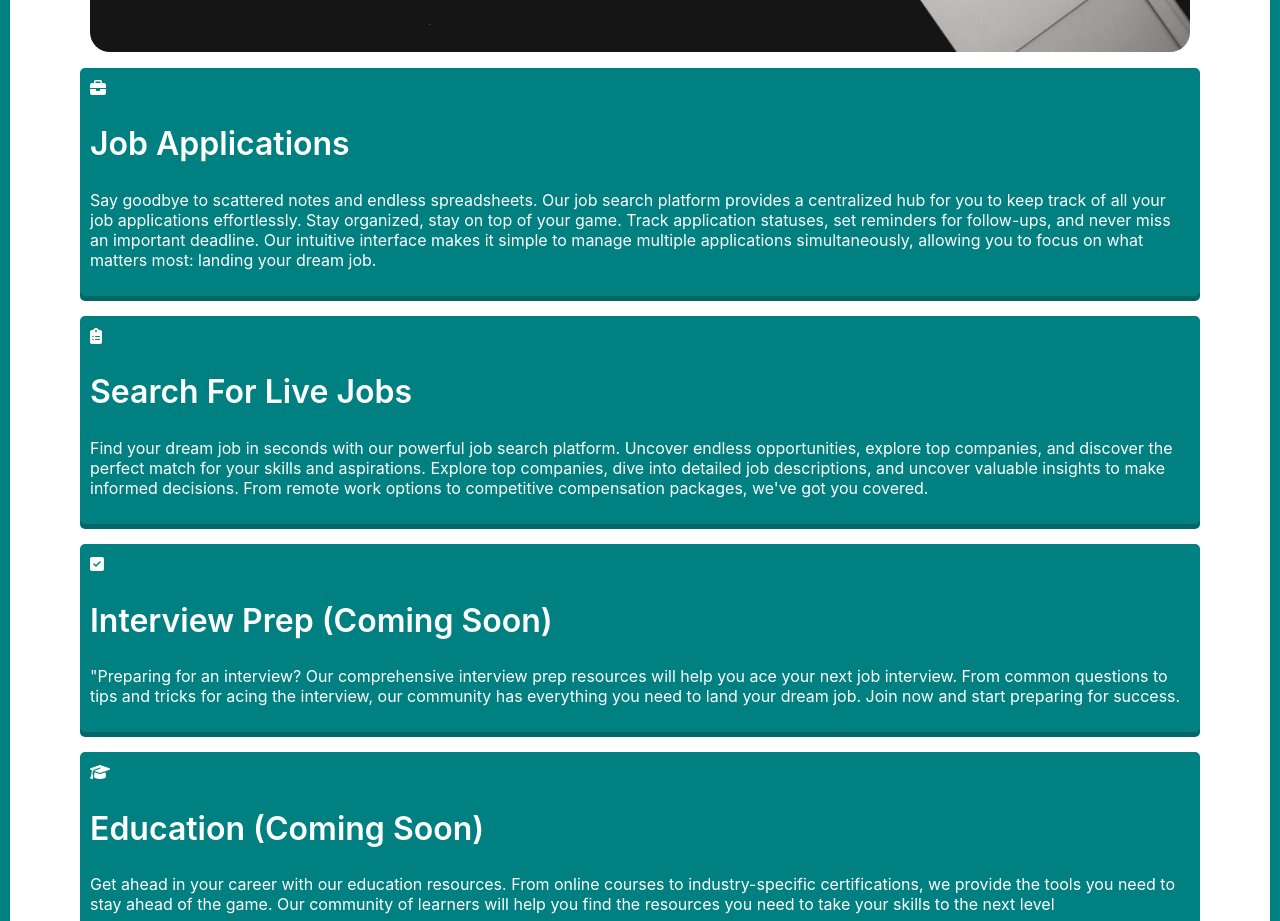
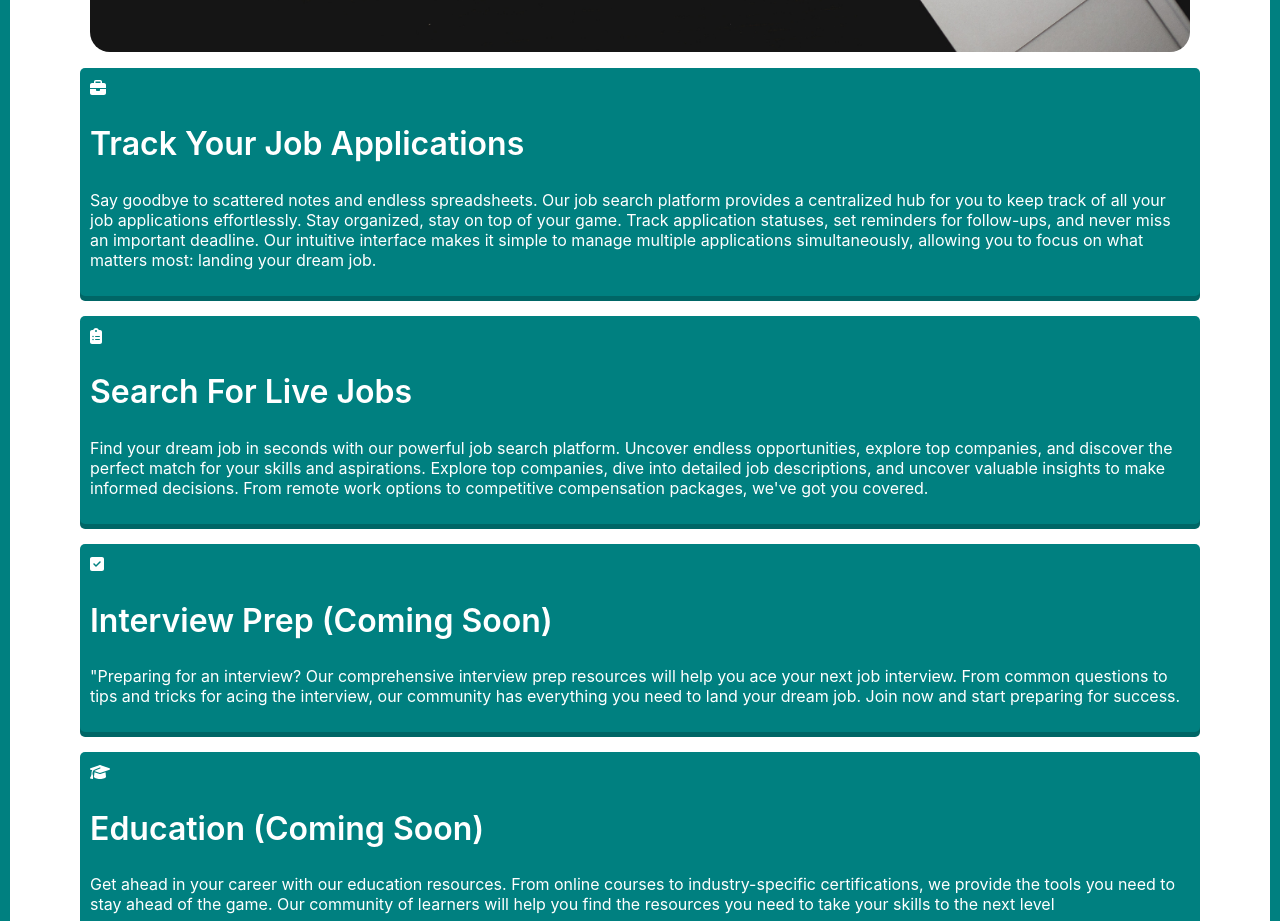
Before and after one commit to irina-sheveliova/CFG-Job-tracker, a React (Create React App) app in the folder client/: page / in a window 1280 px wide. Shown: the part 880-1801 px from the top of the page. Built offline with nearby package versions, Linux system fonts and the light colour scheme; a web font is replaced by a local one.

Commit message:
Wording changed for box 1
Changed "Job Applications" title in box to "Track your Job applications

```diff
--- a/client/src/components/Homepage/homepage.js
+++ b/client/src/components/Homepage/homepage.js
@@ -43,7 +43,7 @@ function HomePage() {
           <div className="expandable-box" onClick={() => toggleBox(0)}>
             <div className="box-header">
               <i className="fas fa-briefcase"></i>
-              <h2 className="box-title">Job Applications</h2>
+              <h2 className="box-title"> Track Your Job Applications</h2>
             </div>
             <div className={boxState[0] ? 'box-content show' : 'box-content'}>
               <p>
```
